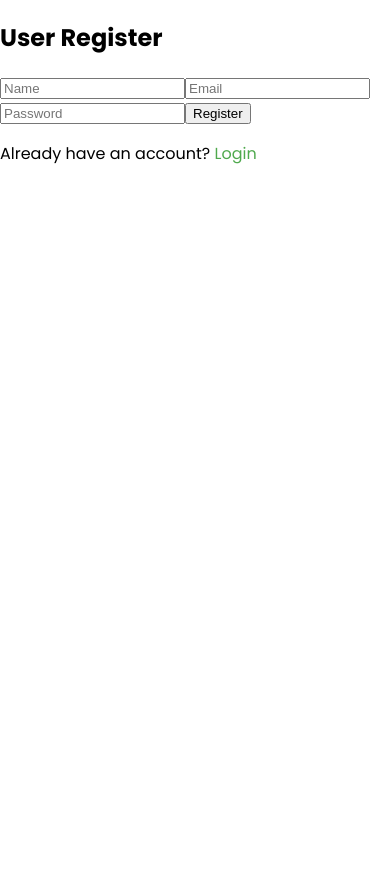
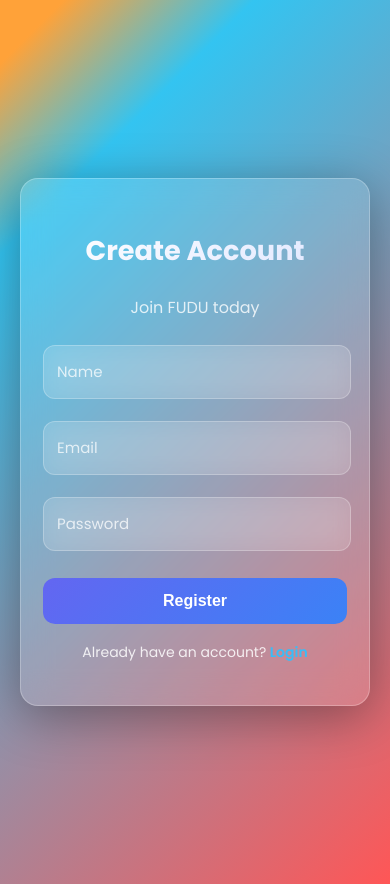
Before and after one commit to akashkonakalla/FUDU_frontend, a React (Vite) app: page /register in a window 390 px wide. Before the commit the page ends 844 px from the top, so only its background shows below. Built offline with nearby package versions, Linux system fonts and the light colour scheme.

Commit message:
add: User register and login css

```diff
--- a/src/App.css
+++ b/src/App.css
@@ -43,6 +43,24 @@ body {
     gap: 15px;
     margin-right: 100px;
 }
+
+.logoutBtn {
+  background: linear-gradient(135deg, #FFA239, #FF5656);
+  color: white;
+  padding: 12px 28px;
+  font-size: 16px;
+  font-weight: 700;
+  border: none;
+  border-radius: 8px;
+  cursor: pointer;
+  transition: 0.25s ease-in-out;
+}
+
+.logoutBtn:hover {
+    transform: scale(1.05);
+  opacity: 0.9;
+}
+
 
 
 .loginBtn {
--- a/src/fudu/pages/UserLogin.jsx
+++ b/src/fudu/pages/UserLogin.jsx
@@ -1,15 +1,12 @@
-import React, { useState, useContext } from "react";
+import React, { useState } from "react";
 import { API_URL } from "../api";
 import { useNavigate } from "react-router-dom";
-import { CartContext } from "../../context/CartContext";
+import "../styles/auth.css";
 
 const UserLogin = () => {
   const [form, setForm] = useState({ email: "", password: "" });
   const [message, setMessage] = useState("");
   const navigate = useNavigate();
-
-  // ⭐ Access updateCartCount from context
-  const { updateCartCount } = useContext(CartContext);
 
   const handleLogin = async (e) => {
     e.preventDefault();
@@ -25,59 +22,64 @@ const UserLogin = () => {
       const data = await res.json();
 
       if (res.ok) {
-        // Save token
         localStorage.setItem("userToken", data.token);
         setMessage("✅ Login successful!");
-
-        // 🔥 Update global cart count instantly
-        updateCartCount();
-
-        setTimeout(() => navigate("/"), 800);
+        setTimeout(() => navigate("/"), 700);
       } else {
-        setMessage(`❌ ${data.error || "Login failed"}`);
+        setMessage(`❌ ${data.error}`);
       }
-    } catch (err) {
-      setMessage("❌ Something went wrong. Please try again.");
+    } catch {
+      setMessage("❌ Something went wrong.");
     }
   };
 
   return (
-    <div className="authContainer">
-      <h2>User Login</h2>
+    <div className="auth-page">
+      <div className="auth-card">
+        <div className="auth-title">
+          <h2>Welcome Back</h2>
+          <p>Login to continue</p>
+        </div>
 
-      <form onSubmit={handleLogin} className="authForm">
+        <form onSubmit={handleLogin}>
+          <div className="form-group">
+            <div className="input-box">
               <input
                 type="email"
-          placeholder="Email"
+                required
                 value={form.email}
                 onChange={(e) => setForm({ ...form, email: e.target.value })}
-          required
               />
+              <label>Email</label>
+            </div>
+          </div>
 
+          <div className="form-group">
+            <div className="input-box">
               <input
                 type="password"
-          placeholder="Password"
+                required
                 value={form.password}
                 onChange={(e) => setForm({ ...form, password: e.target.value })}
-          required
               />
+              <label>Password</label>
+            </div>
+          </div>
 
-        <button className="authButton" type="submit">
+          <button className="auth-btn" type="submit">
             Login
           </button>
-      </form>
 
           <p className="authMsg">{message}</p>
 
-      <p style={{ marginTop: "10px" }}>
-        New user?{" "}
-        <span
-          style={{ color: "#4fa94d", cursor: "pointer" }}
-          onClick={() => navigate("/register")}
-        >
-          Register
+          <p className="switch-text">
+            New user?
+            <span className="switch-link" onClick={() => navigate("/register")}>
+              {" "}Register
             </span>
           </p>
+        </form>
+      </div>
     </div>
   );
 };
--- a/src/fudu/pages/UserRegister.jsx
+++ b/src/fudu/pages/UserRegister.jsx
@@ -1,23 +1,16 @@
 import React, { useState } from "react";
 import { API_URL } from "../api";
 import { useNavigate } from "react-router-dom";
+import "../styles/auth.css";
 
 const UserRegister = () => {
-  const [form, setForm] = useState({
-    name: "",
-    email: "",
-    password: "",
-  });
-
+  const [form, setForm] = useState({ name: "", email: "", password: "" });
   const [message, setMessage] = useState("");
-  const [loading, setLoading] = useState(false);
-
   const navigate = useNavigate();
 
   const handleRegister = async (e) => {
     e.preventDefault();
     setMessage("");
-    setLoading(true);
 
     try {
       const res = await fetch(`${API_URL}/user/register`, {
@@ -29,67 +22,75 @@ const UserRegister = () => {
       const data = await res.json();
 
       if (res.ok) {
-        setMessage("✅ Registered successfully! Redirecting…");
-
-        // Clear form
-        setForm({ name: "", email: "", password: "" });
-
-        setTimeout(() => navigate("/login"), 1000);
+        setMessage("🎉 Registered Successfully!");
+        setTimeout(() => navigate("/login"), 900);
       } else {
-        setMessage(`❌ ${data.error || "Registration failed"}`);
+        setMessage(`❌ ${data.error}`);
       }
-    } catch (err) {
-      setMessage("❌ Something went wrong. Please try again.");
-    } finally {
-      setLoading(false);
+    } catch {
+      setMessage("❌ Something went wrong.");
     }
   };
 
   return (
-    <div className="authContainer">
-      <h2>User Register</h2>
+    <div className="auth-page">
+      <div className="auth-card">
+        <div className="auth-title">
+          <h2>Create Account</h2>
+          <p>Join FUDU today</p>
+        </div>
 
-      <form onSubmit={handleRegister} className="authForm">
+        <form onSubmit={handleRegister}>
+          <div className="form-group">
+            <div className="input-box">
               <input
                 type="text"
-          placeholder="Name"
+                required
                 value={form.name}
                 onChange={(e) => setForm({ ...form, name: e.target.value })}
-          required
               />
+              <label>Name</label>
+            </div>
+          </div>
 
+          <div className="form-group">
+            <div className="input-box">
               <input
                 type="email"
-          placeholder="Email"
+                required
                 value={form.email}
                 onChange={(e) => setForm({ ...form, email: e.target.value })}
-          required
               />
+              <label>Email</label>
+            </div>
+          </div>
 
+          <div className="form-group">
+            <div className="input-box">
               <input
                 type="password"
-          placeholder="Password"
+                required
                 value={form.password}
                 onChange={(e) => setForm({ ...form, password: e.target.value })}
-          required
               />
+              <label>Password</label>
+            </div>
+          </div>
 
-        <button className="authButton" type="submit" disabled={loading}>
-          {loading ? "Please wait…" : "Register"}
+          <button className="auth-btn" type="submit">
+            Register
           </button>
-      </form>
 
           <p className="authMsg">{message}</p>
 
-      <p style={{ marginTop: "10px" }}>
-        Already have an account?{" "}
-        <span
-          style={{ color: "#4fa94d", cursor: "pointer" }}
-          onClick={() => navigate("/login")}
-        >
-          Login
+          <p className="switch-text">
+            Already have an account?
+            <span className="switch-link" onClick={() => navigate("/login")}>
+              {" "}Login
             </span>
           </p>
+        </form>
+      </div>
     </div>
   );
 };
--- /dev/null
+++ b/src/fudu/styles/auth.css
@@ -0,0 +1,176 @@
+
+   /* GLOBAL PAGE STYLING  */
+.auth-page {
+    min-height: 100vh;
+    display: flex;
+    justify-content: center;
+    align-items: center;
+
+    background: linear-gradient(135deg, #FFA239 5%, #33c4f1 20%, #FF5656 100%);
+    padding: 20px;
+    font-family: 'Poppins', sans-serif;
+}
+
+   /* CARD CONTAINER (Login + Register) */
+
+.auth-card {
+    width: 100%;
+    max-width: 420px;
+    padding: 40px 30px;
+
+    background: rgba(255, 255, 255, 0.12);
+    border-radius: 22px;
+    border: 1px solid rgba(255, 255, 255, 0.25);
+
+    backdrop-filter: blur(15px);
+    -webkit-backdrop-filter: blur(15px);
+
+    box-shadow: 0 10px 50px rgba(0, 0, 0, 0.35);
+    animation: fadeIn 0.6s ease;
+    color: white;
+}
+
+@keyframes fadeIn {
+    from { opacity: 0; transform: translateY(20px); }
+    to   { opacity: 1; transform: translateY(0); }
+}
+
+
+   /* HEADER */
+.auth-title {
+    text-align: center;
+    margin-bottom: 25px;
+}
+
+.auth-title h2 {
+    background: linear-gradient(135deg, #fff, #e0e7ff);
+    -webkit-background-clip: text;
+    color: transparent;
+    font-size: 2rem;
+    font-weight: 700;
+}
+
+.auth-title p {
+    color: rgba(255, 255, 255, 0.8);
+}
+
+
+   /* INPUT FIELDS */
+.form-group {
+    margin-bottom: 22px;
+}
+
+.input-box {
+    position: relative;
+}
+
+.input-box input {
+    width: 100%;
+    padding: 15px 1px;
+    padding-top: 20px;
+
+    font-size: 15px;
+    color: #fff;
+    font-weight: bold;
+    border-radius: 12px;
+    border: 1px solid rgba(255, 255, 255, 0.25);
+    background: rgba(255, 255, 255, 0.12);
+
+    outline: none;
+    transition: all 0.3s ease;
+    backdrop-filter: blur(12px);
+}
+
+.input-box input::placeholder {
+    color: transparent;
+}
+
+.input-box label {
+    position: absolute;
+    top: 15px;
+    left: 14px;
+    font-size: 15px;
+    color: rgba(255, 255, 255, 0.75);
+    pointer-events: none;
+    transition: 0.3s ease;
+}
+
+/* Floating Label Animation */
+.input-box input:focus,
+.input-box input:valid {
+    border-color: #38bdf8;
+    background: rgba(255, 255, 255, 0.18);
+}
+
+.input-box input:focus + label,
+.input-box input:valid + label {
+    top: 4px;
+    left: 12px;
+    font-size: 12px;
+    color: #38bdf8;
+}
+
+
+   /* BUTTON */
+.auth-btn {
+    width: 100%;
+    padding: 14px;
+
+    background: linear-gradient(135deg, #6366f1, #3b82f6);
+    color: white;
+    font-weight: 600;
+    font-size: 16px;
+
+    border: none;
+    border-radius: 12px;
+    cursor: pointer;
+
+    transition: 0.3s ease;
+    margin-top: 5px;
+}
+
+.auth-btn:hover {
+    transform: translateY(-2px);
+    box-shadow: 0 12px 35px rgba(99, 102, 241, 0.4);
+}
+
+
+   /* MESSAGE */
+.authMsg {
+    text-align: center;
+    margin-top: 12px;
+    font-weight: 500;
+}
+
+
+   /* SWITCH LINK */
+
+.switch-text {
+    text-align: center;
+    margin-top: 18px;
+    font-size: 14px;
+    color: rgba(255,255,255,0.85);
+}
+
+.switch-link {
+    color: #38bdf8;
+    font-weight: 600;
+    cursor: pointer;
+}
+
+.switch-link:hover {
+    color: white;
+}
+
+
+   /* MOBILE RESPONSIVE */
+@media (max-width: 480px) {
+    .auth-card {
+        padding: 28px 22px;
+        border-radius: 18px;
+    }
+
+    .auth-title h2 {
+        font-size: 1.7rem;
+    }
+}
```
Lines whose indentation alone changed are shown as unchanged.
